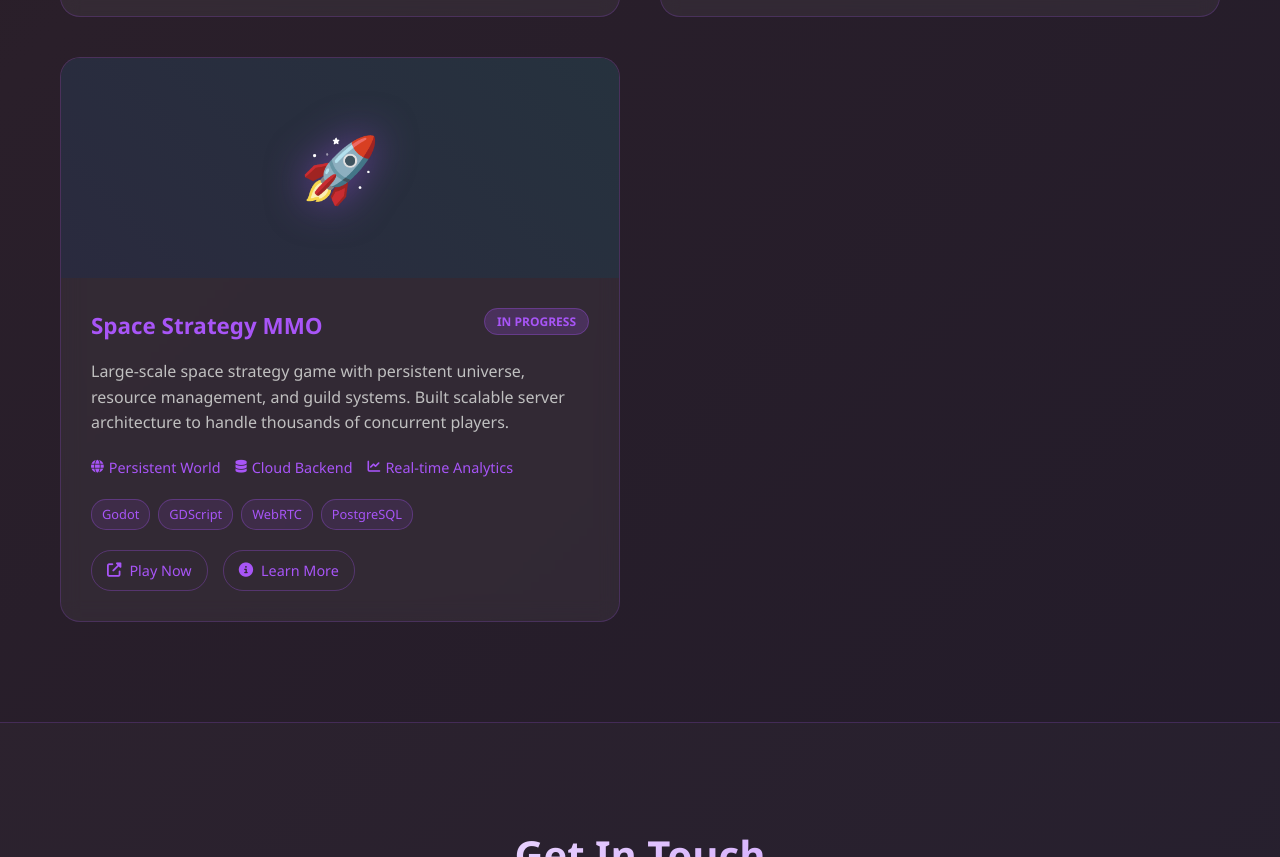
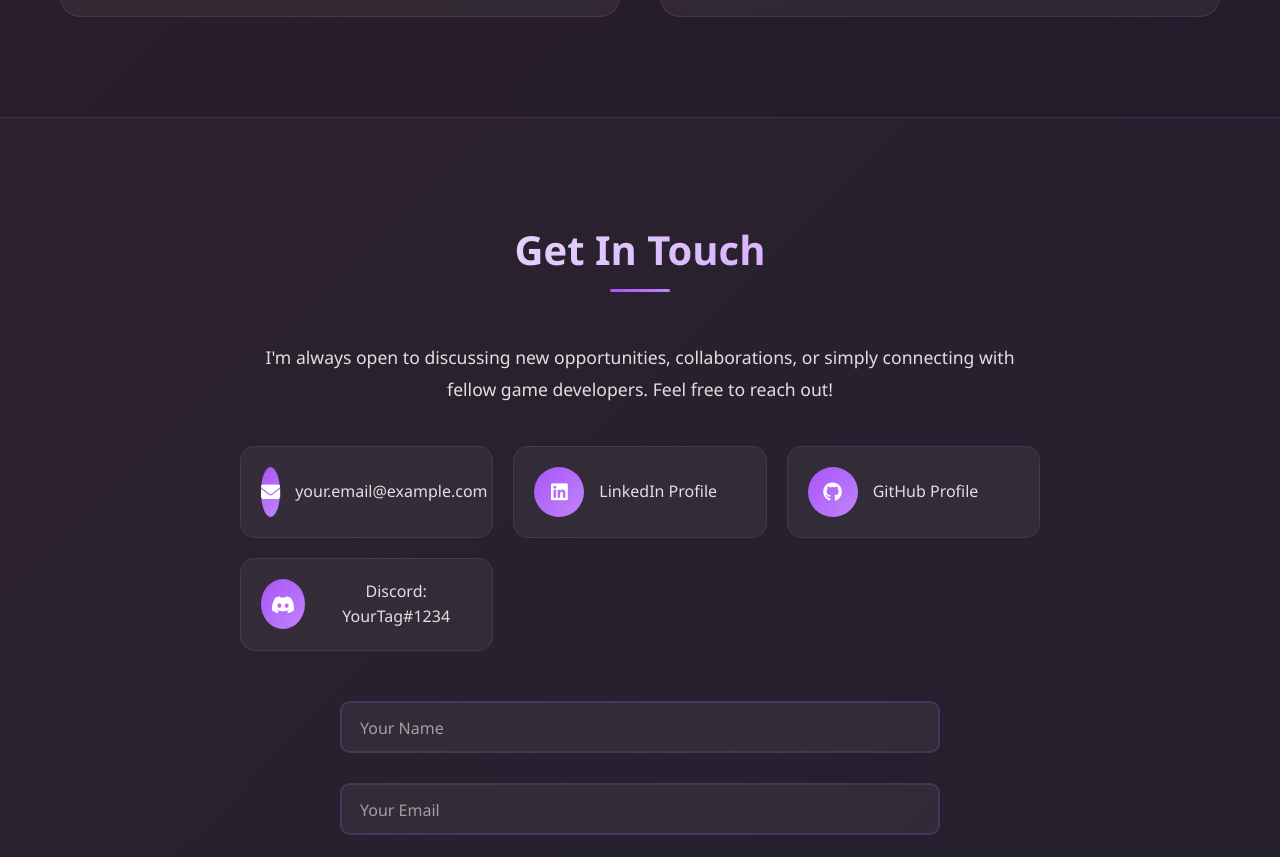
Before and after one commit to Ry4nTR/Portfolio, a plain HTML site: page index.html in a window 1280 px wide. Shown: the part 2964-3821 px from the top of the page. Drawn offline with Linux system fonts and the light colour scheme.

Commit message:
delted project 3

```diff
--- a/index.html
+++ b/index.html
@@ -309,59 +309,6 @@
                     </div>
                 </div>
 
-                <!-- Project 3 -->
-                <div class="project-card">
-                    <div class="project-image">
-                        <div class="project-overlay">
-                            <div class="project-preview">
-                                <i class="fas fa-gamepad"></i>
-                                <span>Play Now</span>
-                            </div>
-                        </div>
-                        <div class="project-bg">🚀</div>
-                    </div>
-                    <div class="project-content">
-                        <div class="project-header">
-                            <h3 class="project-title">Space Strategy MMO</h3>
-                            <div class="project-status">
-                                <span class="status-badge in-progress">In Progress</span>
-                            </div>
-                        </div>
-                        <p class="project-description">
-                            Large-scale space strategy game with persistent universe, resource management, and guild
-                            systems.
-                            Built scalable server architecture to handle thousands of concurrent players.
-                        </p>
-                        <div class="project-metrics">
-                            <div class="metric">
-                                <i class="fas fa-globe"></i>
-                                <span>Persistent World</span>
-                            </div>
-                            <div class="metric">
-                                <i class="fas fa-database"></i>
-                                <span>Cloud Backend</span>
-                            </div>
-                            <div class="metric">
-                                <i class="fas fa-chart-line"></i>
-                                <span>Real-time Analytics</span>
-                            </div>
-                        </div>
-                        <div class="project-tech">
-                            <span class="tech-tag">Godot</span>
-                            <span class="tech-tag">GDScript</span>
-                            <span class="tech-tag">WebRTC</span>
-                            <span class="tech-tag">PostgreSQL</span>
-                        </div>
-                        <div class="project-links">
-                            <a href="#" class="project-link">
-                                <i class="fas fa-external-link-alt"></i> Play Now
-                            </a>
-                            <a href="#" class="project-link">
-                                <i class="fas fa-info-circle"></i> Learn More
-                            </a>
-                        </div>
-                    </div>
-                </div>
             </div>
         </div>
     </section>
```
